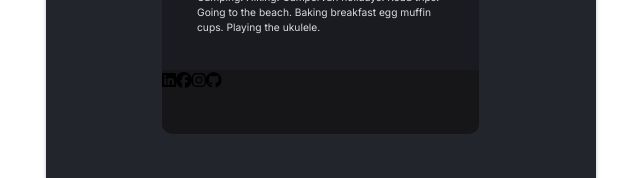
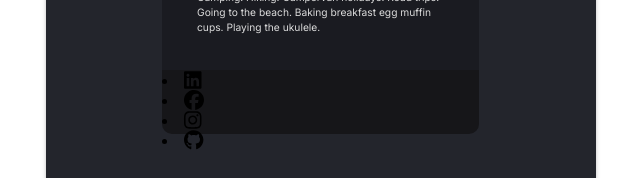
Before and after one commit to claudette-cabahug/my-digital-business-card, a React (Create React App) app: page / in a window 1280 px wide. Shown: the part 690-868 px from the top of the page, without its empty margins (319-959 px from the left). Built offline with nearby package versions, Linux system fonts and the light colour scheme.

Commit message:
add social media icons to footer

```diff
--- a/src/components/Footer.jsx
+++ b/src/components/Footer.jsx
@@ -10,10 +10,10 @@ import { FontAwesomeIcon } from "@fortawesome/react-fontawesome";
 export default function Footer() {
   return (
     <footer>
-      <FontAwesomeIcon icon={faLinkedin} />
-      <FontAwesomeIcon icon={faFacebook} />
-      <FontAwesomeIcon icon={faInstagram} />
-      <FontAwesomeIcon icon={faGithub} />
+      <li><FontAwesomeIcon icon={faLinkedin} size="lg"/></li>
+      <li><FontAwesomeIcon icon={faFacebook} size="lg"/></li>
+      <li><FontAwesomeIcon icon={faInstagram} size="lg"/></li>
+      <li><FontAwesomeIcon icon={faGithub} size="lg"/></li>
     </footer>
   )
 }
```
